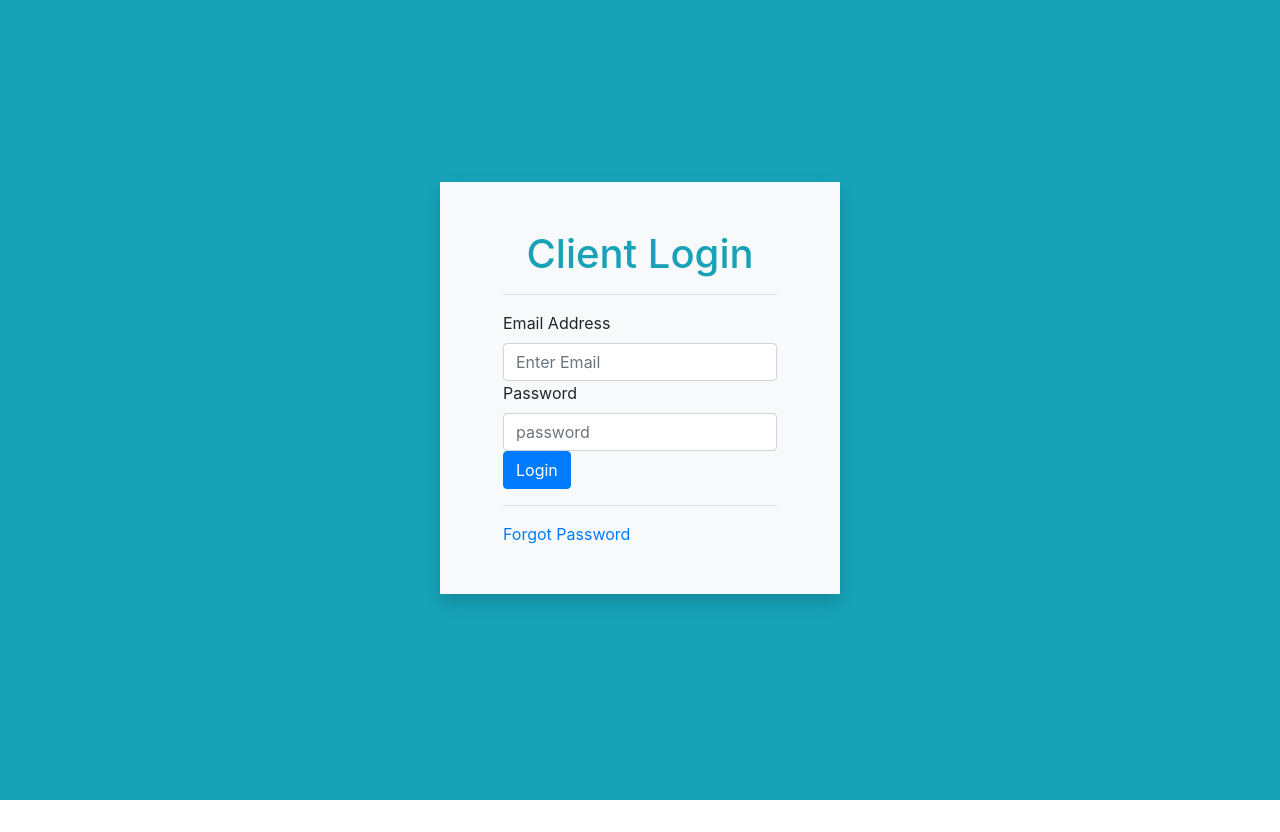
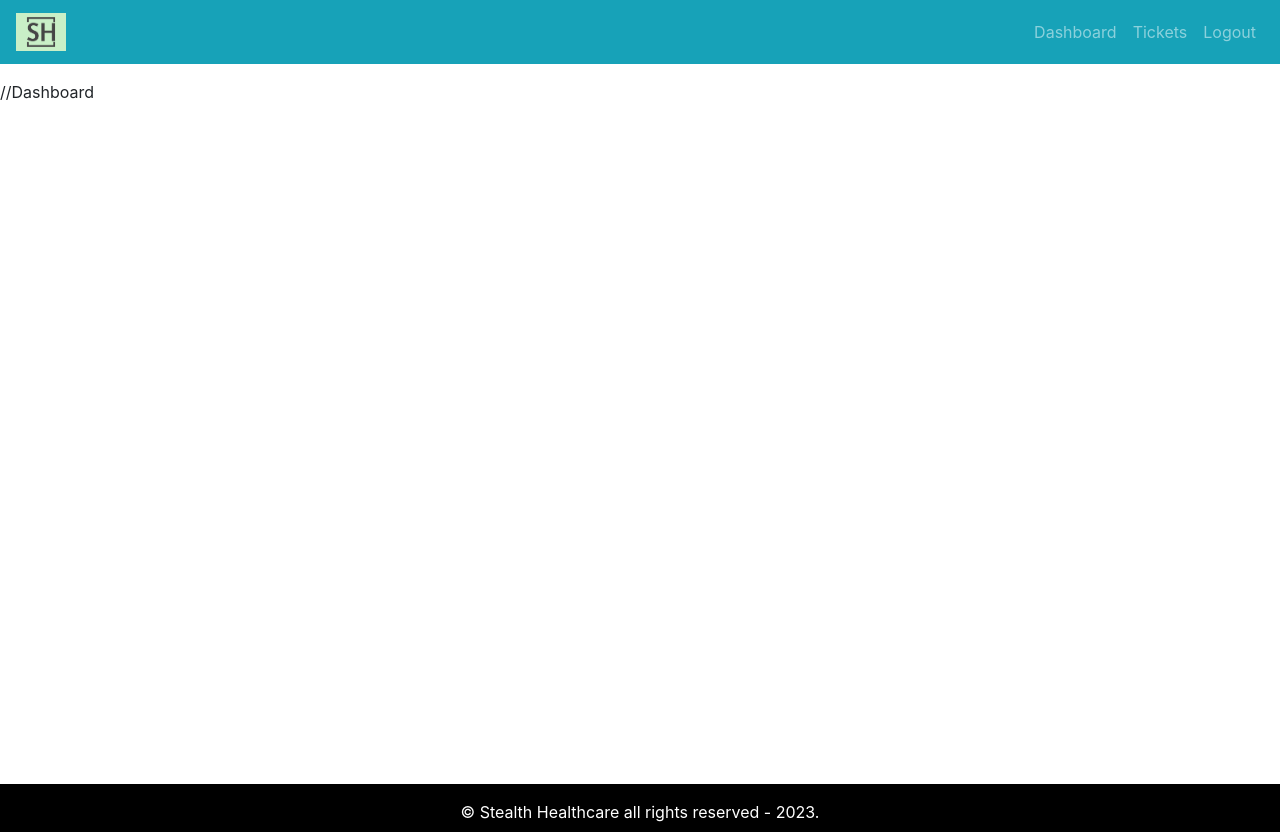
Before and after one commit to julbug/ticketsystem-frontened, a React (Create React App) app: page / in a window 1280 px wide. Before the commit the page ends 800 px from the top, so only its background shows below. Built offline with nearby package versions, Linux system fonts and the light colour scheme.

Commit message:
layout is added

```diff
--- a/src/App.css
+++ b/src/App.css
@@ -0,0 +1,24 @@
+.default-layout{
+    display: grid;
+    grid-template-rows: 80px auto 3rem;
+    grid-template-areas:
+    "header"
+    "main"
+    "footer";
+}
+
+header{
+    grid-area: header;
+}
+
+main{
+    grid-area: main;
+    min-height: 88vh;
+}
+
+footer{
+    grid-area: footer;
+    background: black;
+    padding: 1rem;
+    color: white;
+}
--- a/src/App.js
+++ b/src/App.js
@@ -1,12 +1,15 @@
 import React from "react";
 import './App.css';
 import { Entry } from "./pages/entry/Entry.page";
+import {DefaultLayout} from "./layout/DefaultLayout"
 
 function App() {
   return (
     <div className = "App">
-    <Entry />
-
+    {/* <Entry /> */}
+    <DefaultLayout >
+    //Dashboard
+    </DefaultLayout>
     </div>
   );
 }
--- /dev/null
+++ b/src/layout/DefaultLayout.js
@@ -0,0 +1,20 @@
+import React from 'react';
+import { Header } from './partials/Header.comp'
+import { Footer } from './partials/Footer.comp'
+
+export const DefaultLayout = ({children}) => {
+  return (
+    <div className ="default-layout">
+    <header className="header">
+    <Header/>
+    </header>
+
+    <main className="main">
+        {children}
+    </main>
+    <footer className="footer">
+    <Footer />
+    </footer>
+    </div>
+  );
+};
--- /dev/null
+++ b/src/layout/partials/Footer.comp.js
@@ -0,0 +1,9 @@
+import React from 'react'
+
+export const Footer = () => {
+  return (
+    <div className="text-center copy-right">
+    &copy; Stealth Healthcare all rights reserved - 2023.
+    </div>
+  )
+}
--- /dev/null
+++ b/src/layout/partials/Header.comp.js
@@ -0,0 +1,26 @@
+import React from 'react';
+import {Navbar, Nav, NavbarBrand} from 'react-bootstrap'
+import logo from '../../assets/img/logo.png'
+
+export const Header = () => {
+  return (
+    <Navbar
+    collapseOnSelect
+    bg="info"
+    variant="dark"
+    expand="md"
+    >
+    <Navbar.Brand>
+    <img src={logo} alt='logo' width="50px" />
+    </Navbar.Brand>
+    <Navbar.Toggle aria-controls="basic-navbar-nav" />
+    <Navbar.Collapse id="basic-navbar-nav">
+        <Nav className="ml-auto">
+            <Nav.Link href="/dashboard">Dashboard</Nav.Link>
+            <Nav.Link href="/dashboard">Tickets</Nav.Link>
+            <Nav.Link href="/dashboard">Logout</Nav.Link>
+        </Nav>
+    </Navbar.Collapse>
+  </Navbar>
+  )
+};
```
Also changed, not shown: src/assets/img/logo.png (added), src/pages/entry/Entry.page.js (indentation only).
